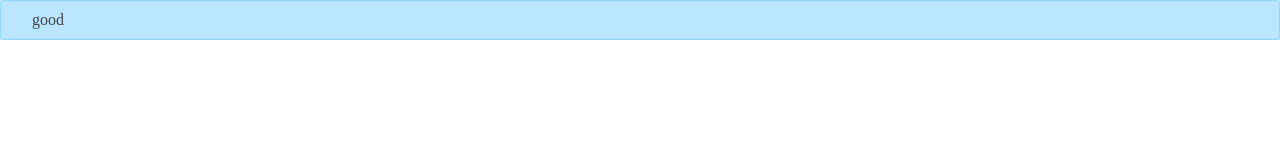
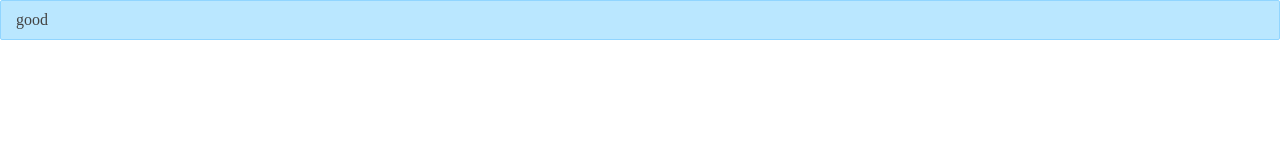
Before and after one commit to TingzhouJia/RongUI, a React app: page / in a window 1280 px wide. Shown: the top 160 px of the page. Built offline with nearby package versions, Linux system fonts and the light colour scheme.

Commit message:
:hammer: revise alert

```diff
--- a/components/Alert/alert.tsx
+++ b/components/Alert/alert.tsx
@@ -62,7 +62,8 @@ const Alert: React.FC<AlertProps> = ({
                     )}
             </CloseBtn>):null
     }
-    return (<AlertDiv id="alert_base" closed={!!closed} type={type} description={!!description} icon={!!icon} message={!!message} closable={!!closable} className={className} role="alert" ref={ref} >
+
+    return (<AlertDiv id="alert_base" closed={!!closed} type={type} description={description?1:0} icon={showIcon||icon?1:0} message={!!message} closable={!!closable} className={className} role="alert" ref={ref} >
         {showIcon ? renderIcon() : null}
         <CloseMsg id="alert-msg">{message}</CloseMsg>
         <CloseDescription id="alert-desc">{description}</CloseDescription>
--- a/components/Alert/wrapper.tsx
+++ b/components/Alert/wrapper.tsx
@@ -27,17 +27,17 @@ export const iconMapOutlined = {
 };
 
 
-const paddingFinder=(desc?:boolean,icon?:boolean)=>{
-    if(desc&&icon){
+const paddingFinder=(desc?:number,icon?:number)=>{
+    if(desc===1&&icon===1){
         return '15px 15px 15px 63px'
     }
-    if(desc&&!icon){
+    if(desc===1&&icon==0){
         return "15px"
     }
-    if(!desc&&icon){
+    if(desc===0&&icon===1){
         return "8px 15px 8px 37px"
     }
-    return "8px 15px"
+    return "8px 15px "
 }
 
 
@@ -55,7 +55,7 @@ export const CloseBtn = styled.button`
     cursor: pointer;
 `
 export const CloseText = styled.span`
-    color: #d9d9d9;
+    color: rgba(0,0,0,.45);
     transition: color 0.3s;
     &:hover {
       color: #f0f0f0;
@@ -64,12 +64,11 @@ export const CloseText = styled.span`
 export const CloseMsg = styled.span`
     color:#434343;
     display: block;
-    margin-left:16px;
     font-size:16px;
 `
 export const AlertIcon = styled.span<{type:ResultType,withDescription:boolean}>`
     position: absolute;
-    top: ${props=>props.withDescription?"12px":"15px"};
+    top: ${props=>props.withDescription?"15px":"10px"};
     font-size:${props=>props.withDescription?"24px":"18px"};
     left: ${props=>props.withDescription?"24px":"16px"};
     color:${props=>getColor(props.type,props.theme)};
@@ -79,7 +78,7 @@ export const CloseDescription = styled.span`
     line-height: 22px;
 `
 
-export const AlertDiv = styled.div<{closed:boolean,message:boolean,description:boolean,type:any,closable:boolean,icon?:boolean}>`
+export const AlertDiv = styled.div<{closed:boolean,message:boolean,description:number,type:any,closable:boolean,icon?:number}>`
     display: ${props => props.closed?'none':props.message ? 'block' : 'none'};
     position: relative;
     padding: ${props=>paddingFinder(props.description,props.icon)};
```
